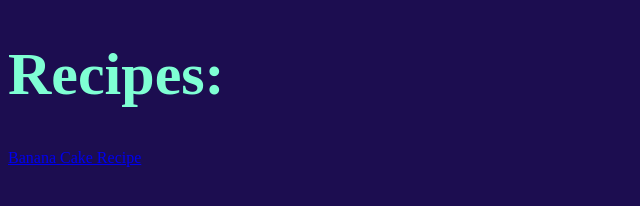
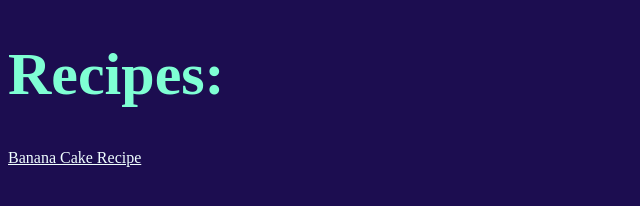
Before and after one commit to omar-shuaib/odin-recepies, a plain HTML site: page index.html in a window 1280 px wide. Shown: the whole page, without its empty margins (0-640 px from the left). Drawn offline with Linux system fonts and the light colour scheme.

Commit message:
changed colour of links to make it more visible with the new theme

```diff
--- a/index.html
+++ b/index.html
@@ -7,7 +7,7 @@
 </head>
 <body style="background-color: rgb(28, 13, 80);">
   <h1 style="color: aquamarine;font-size: 60px;">Recipes:</h1>
-  <a href="recipies/banana-cake.html" target="_blank">Banana Cake Recipe</a>
+  <a href="recipies/banana-cake.html" target="_blank" style="color: azure;">Banana Cake Recipe</a>
 
 </body>
 </html>
```
Also changed, not shown: recipies/banana-cake.html (+1 -1 lines).
